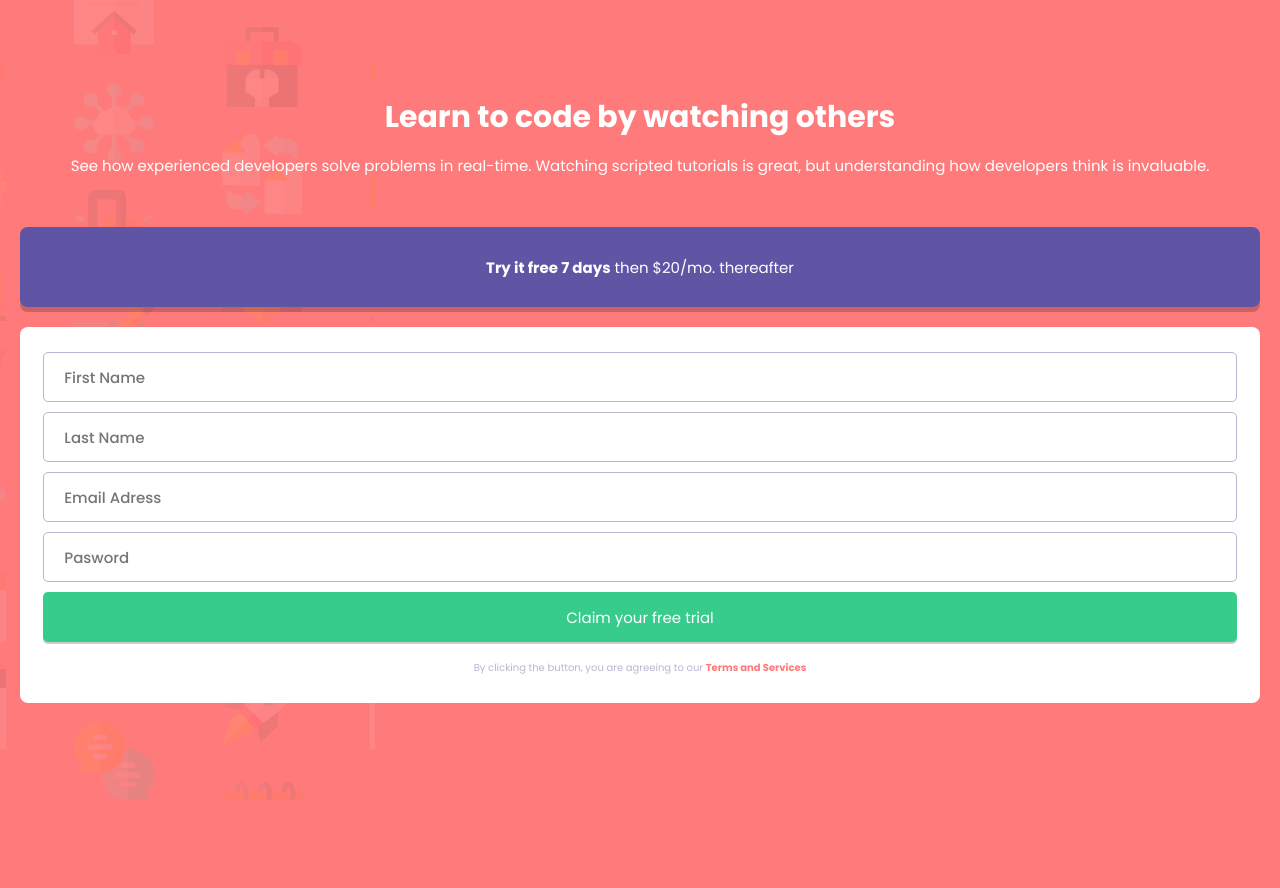
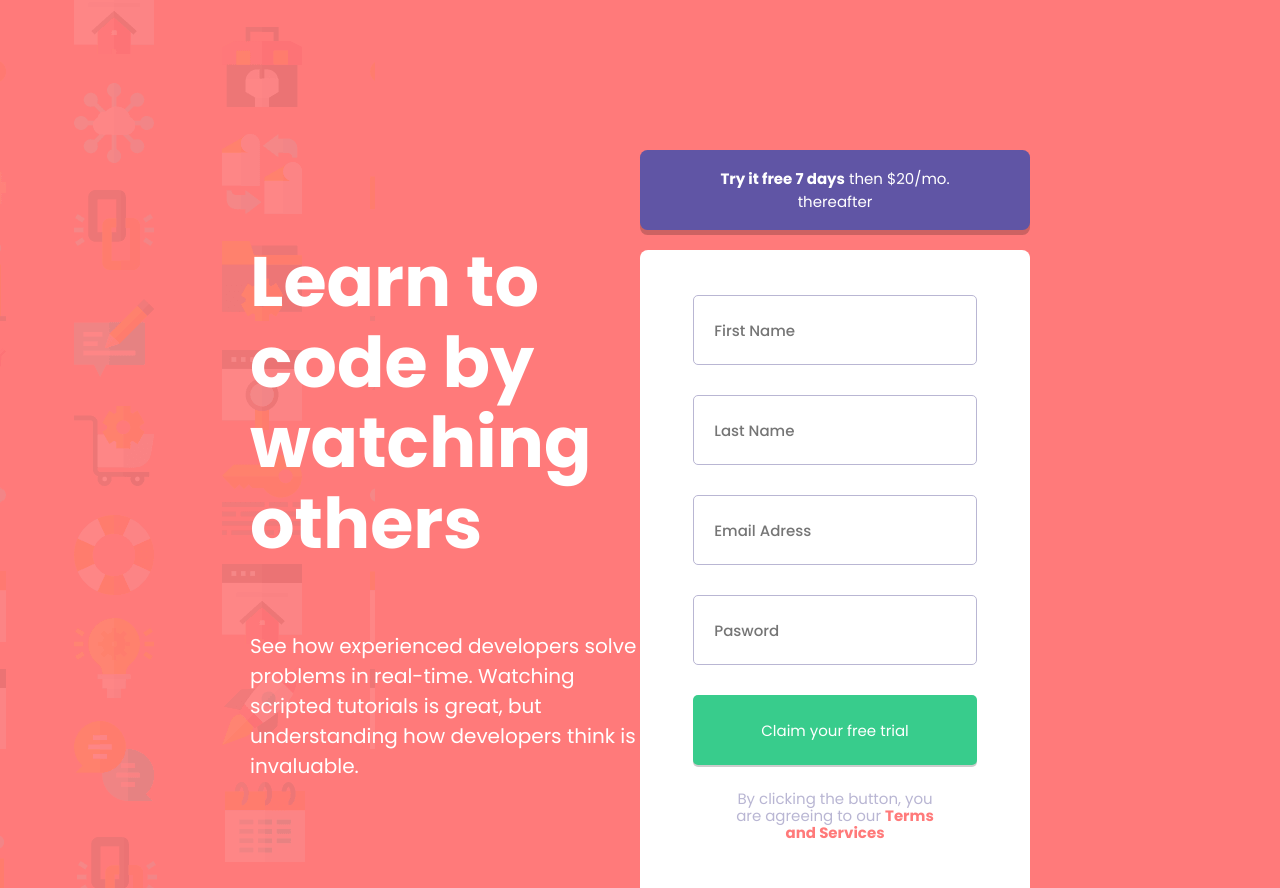
Before and after one commit to MarcosAvg/intro-component-with-signup-form, a plain HTML site: page index.html in a window 1280 px wide. Shown: the top 888 px of the page. Before the commit the page ends 800 px from the top, so only its background shows below. Drawn offline with Linux system fonts and the light colour scheme.

Commit message:
Add styles for desktop desing

```diff
--- a/styles/styles.css
+++ b/styles/styles.css
@@ -115,6 +115,7 @@ body {
     box-shadow: 0px 2px 0px 0px rgba(0,0,0,0.2);
 }
 
+/*--Terms--*/
 .terms {
     font-size: 1rem;
     text-align: center;
@@ -126,3 +127,50 @@ body {
     color: var(--red);
     font-weight: 700;
 }
+
+.form__input {
+
+}
+
+/*--mediaQuerys*/
+
+@media (min-width: 1200px) {
+    body {
+        display: grid;
+        grid-template-columns: repeat(2, 1fr);
+        padding: 15rem 25rem;
+    }
+
+    .header {
+        display: flex;
+        flex-direction: column;
+        justify-content: center;
+        align-items: center;
+    }
+
+    .header__phrase {
+        text-align: left;
+        font-size: 7rem;
+    }
+
+    .header__text {
+        text-align: left;
+        font-size: 2rem;
+    }
+
+    .form {
+        padding: 4rem;
+    }
+
+    .fieldset {
+        gap: 3rem;
+    }
+
+    .form__input, .form__claim {
+        height: 7rem;
+    }
+
+    .terms {
+        font-size: 1.5rem;
+    }
+}
```
